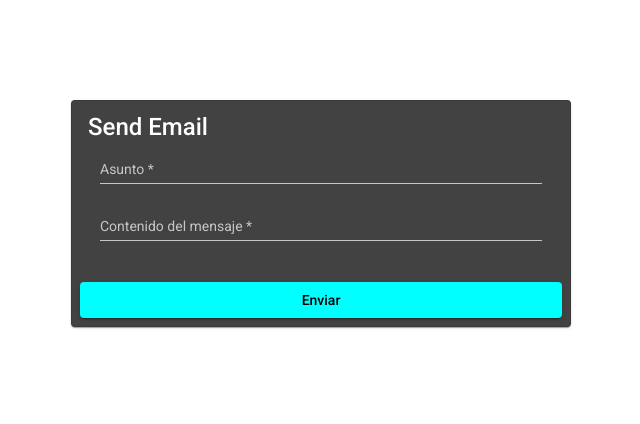
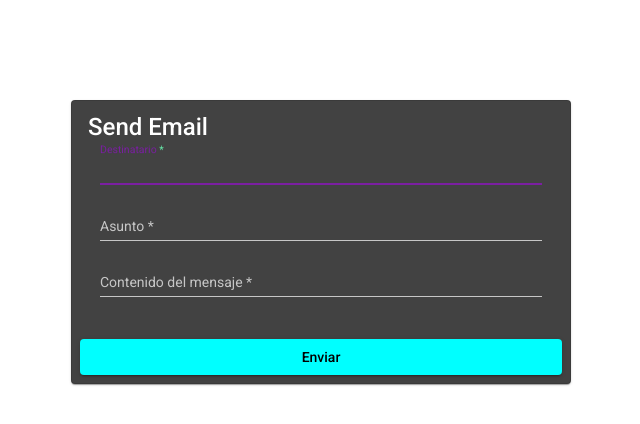
Before and after one commit to LeinerViloria/sendEmail, an Angular app in the folder frontend/: page / in a window 1280 px wide. Shown: the top 424 px of the page, without its empty margins (319-959 px from the left). Built offline with nearby package versions, Linux system fonts and the light colour scheme.

Commit message:
Se agrega un destinatario en el form

```diff
--- a/frontend/src/app/email/send/send.component.html
+++ b/frontend/src/app/email/send/send.component.html
@@ -3,6 +3,15 @@
       <mat-card-title> Send Email </mat-card-title>
       <mat-card-content>
         <div class="container">
+          <mat-form-field>
+            <input
+              [(ngModel)]="content.addressee"
+              matInput
+              autofocus
+              placeholder="Destinatario"
+              required
+            />
+          </mat-form-field>
           <mat-form-field>
             <input
               [(ngModel)]="content.subject"
--- a/frontend/src/app/email/send/send.component.ts
+++ b/frontend/src/app/email/send/send.component.ts
@@ -23,7 +23,7 @@ export class SendComponent implements OnInit {
   }
 
   sendEmail(){
-    if (!this.content.subject || !this.content.message) {
+    if (!this.content.addressee || !this.content.subject || !this.content.message) {
       this.message = "Incomplete data";
       this.openSnackBarkError();
     } else {
```
